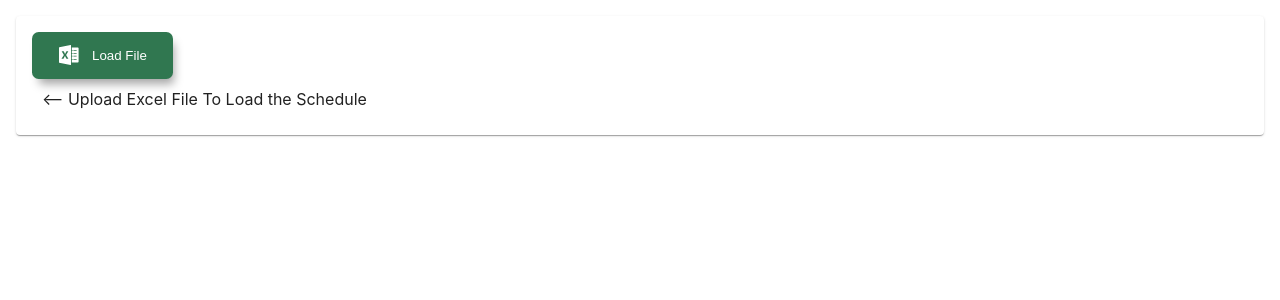
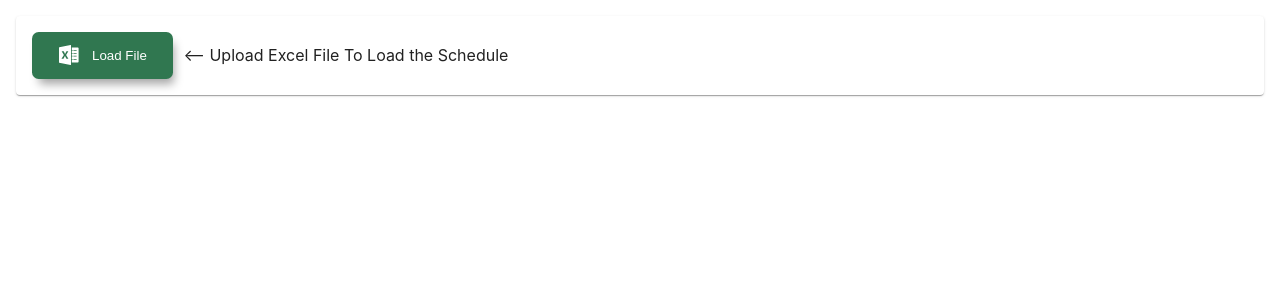
Before and after one commit to mavsankar/AI-Scheduler, a React (Create React App) app: page /view in a window 1280 px wide. Shown: the top 300 px of the page. Built offline with nearby package versions, Linux system fonts and the light colour scheme.

Commit message:
chore: Update OutputScreen component to display upload instructions when no schedule is available

```diff
--- a/src/components/OutputScreen/OutputScreen.js
+++ b/src/components/OutputScreen/OutputScreen.js
@@ -196,9 +196,9 @@ const OutputScreen = ({ weeklySchedule }) => {
   };
 
   if (!schedule) {
-    return (<Paper style={{ padding: '16px', margin: '16px' }}>
-      <LoadFile onFileUpload={handleFileUpload} /> <div style={{margin: '10px'}}>{'<'}-- Upload Excel File To Load the Schedule</div>
-      </Paper>);
+    return (<Paper style={{ padding: '16px', margin: '16px', display: 'flex', alignItems: 'center' }}>
+      <LoadFile onFileUpload={handleFileUpload} /> <div style={{ margin: '10px' }}>{'<'}-- Upload Excel File To Load the Schedule</div>
+    </Paper>);
   }
   // Proceed with rendering the schedule as before
   const allGoals = schedule.days?.flatMap(day => day.schedule.map(item => item.goal));
@@ -210,8 +210,8 @@ const OutputScreen = ({ weeklySchedule }) => {
   return (
     <>
       <Paper style={{ padding: '16px', margin: '16px', display: 'flex', alignItems: 'center' }}>
-      <LoadFile onFileUpload={handleFileUpload} /> <div style={{margin: '10px'}}>{'<'}-- Upload Excel File To Load the Schedule</div>
-    </Paper>
+        <LoadFile onFileUpload={handleFileUpload} /> <div style={{ margin: '10px' }}>{'<'}-- Upload Excel File To Load the Schedule</div>
+      </Paper>
       <Paper style={{ padding: '16px', marginTop: '16px' }}>
         <Typography variant="h4" gutterBottom>
           Weekly Schedule
```
